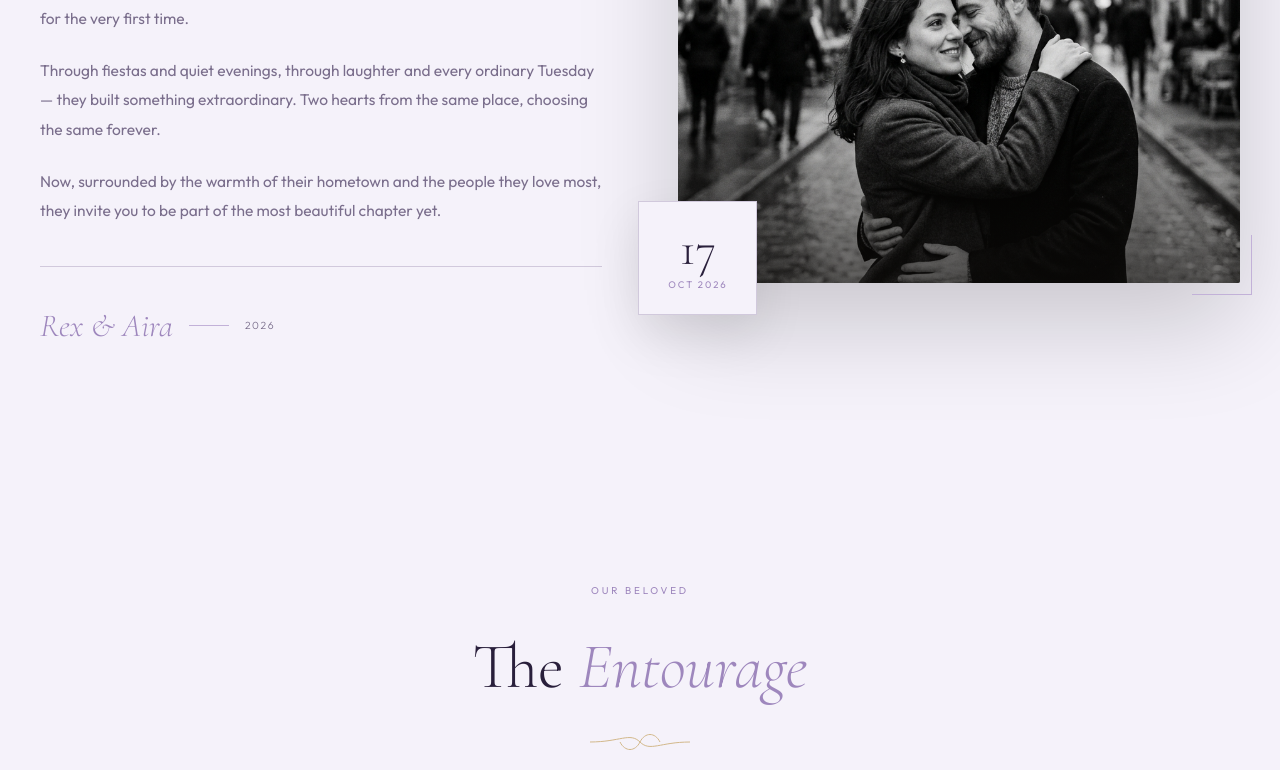
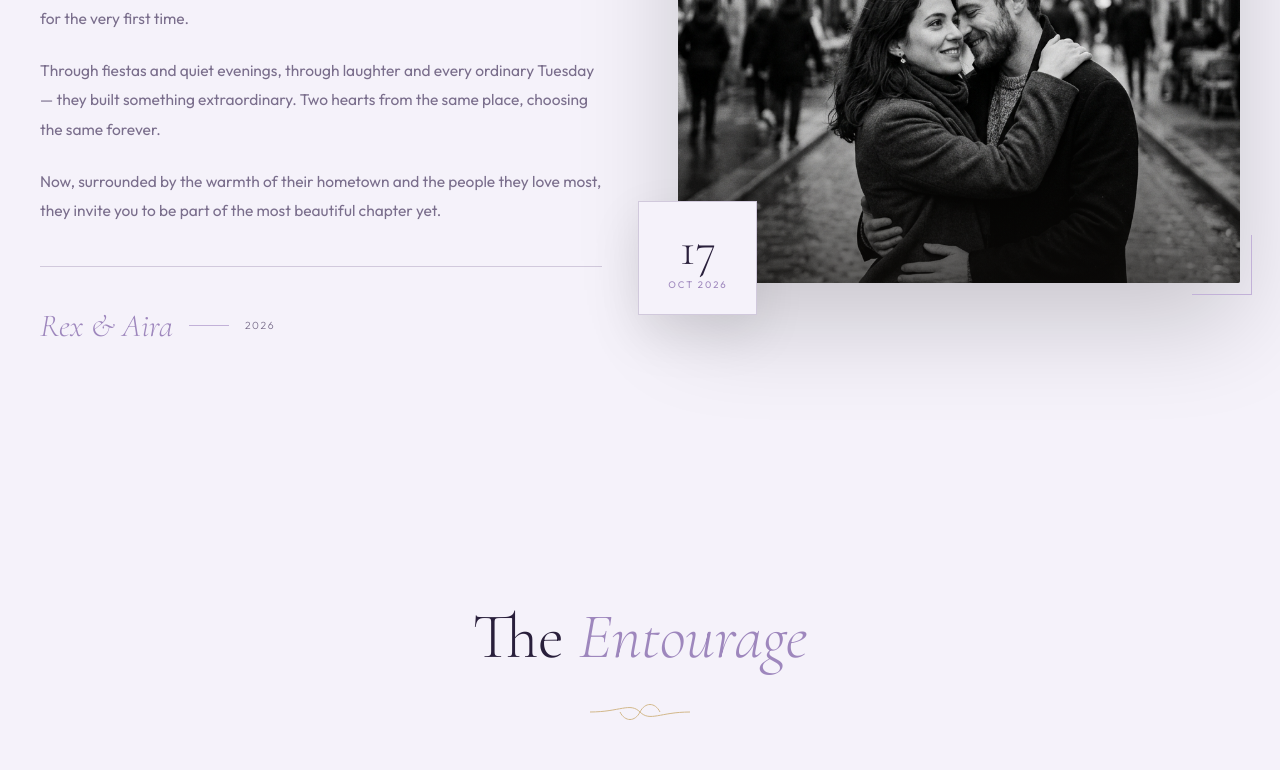
Before and after one commit to Adiciao/aira-and-rex-wedding, a React (Vite) app: page / in a window 1280 px wide. Shown: the part 1578-2348 px from the top of the page. Built offline with nearby package versions, Linux system fonts and the light colour scheme; no server answers; the database is empty.

Commit message:
fix(entourage): remove Our Beloved subtitle at the top of Entourage section

```diff
--- a/src/components/Entourage.jsx
+++ b/src/components/Entourage.jsx
@@ -261,24 +261,6 @@ export default function Entourage() {
       <FloatingConfetti />
 
       <div style={{ maxWidth: 1100, margin: '0 auto', position: 'relative', zIndex: 2 }}>
-
-        <motion.p
-          initial={{ opacity: 0, y: 15 }}
-          animate={inView ? { opacity: 1, y: 0 } : {}}
-          style={{
-            textAlign: 'center',
-            fontFamily: 'var(--ff-sans)',
-            fontSize: '0.62rem',
-            letterSpacing: '0.28em',
-            textTransform: 'uppercase',
-            color: 'var(--taupe)',
-            marginBottom: '0.8rem',
-            position: 'relative',
-            zIndex: 1
-          }}
-        >
-          Our Beloved
-        </motion.p>
 
         <motion.h2
           initial={{ opacity: 0, y: 25 }}
```
